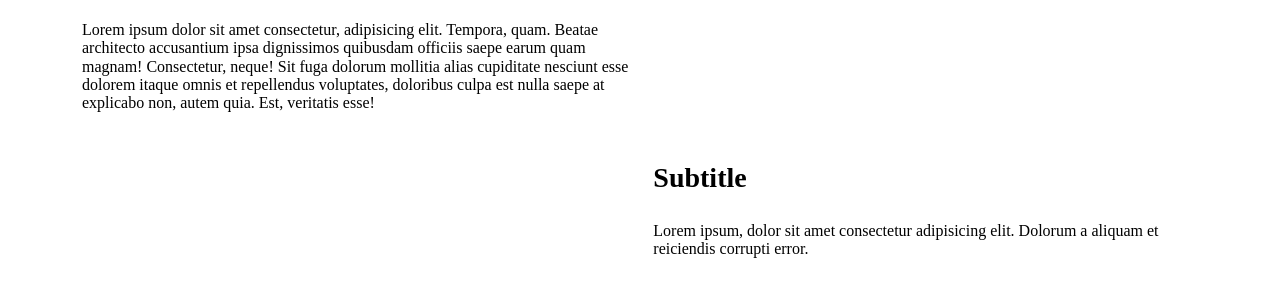
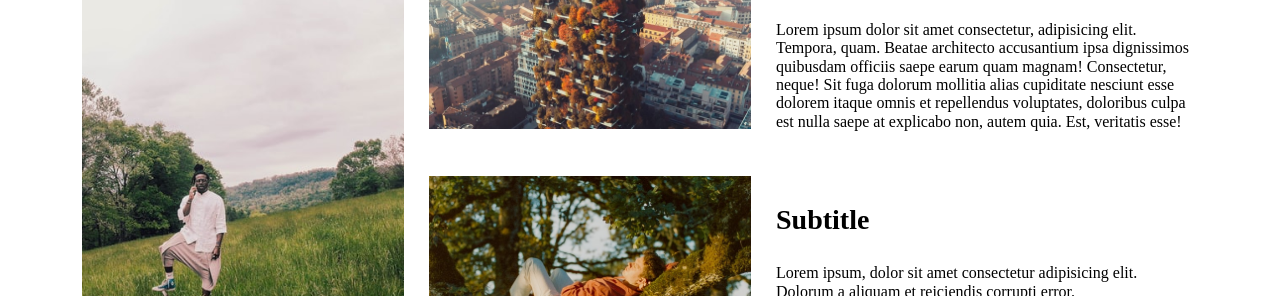
Before and after one commit to jacinyan/invision-itf-dev, a website built with webpack: page public/index.html in a window 1280 px wide. Shown: the part 169-465 px from the top of the page. Built offline with nearby package versions, Linux system fonts and the light colour scheme.

Commit message:
Initial styling to info section

```diff
--- a/src/scripts/components/info.js
+++ b/src/scripts/components/info.js
@@ -1,21 +1,27 @@
 import { importAll } from '@utils/index'
+
+const imgStyles = `width: 100%`
+const wrapperStyles = 'object-fit: cover;'
 
 function fetchImages() {
   const images = importAll(
     require.context('@/assets/images/info', true, /\.(png|jpe?g|svg)$/),
   )
 
-  const fragment = document.createDocumentFragment()
+  const nodes = images.map((image) => {
+    const imgWrapper = document.createElement('div')
+    const img = document.createElement('img')
 
-  console.log(images)
+    img.src = image
+    img.style.cssText += imgStyles
+    imgWrapper.style.cssText += wrapperStyles
 
-  // wrapper.appendChild(img)
+    imgWrapper.appendChild(img)
 
-  // fragment.appendChild(wrapper)
+    return imgWrapper
+  })
 
-  return ''
+  return nodes
 }
-fetchImages()
-// document
-//   .querySelector('.info')
-//   .insertBefore(fetchImages(), document.querySelector('.info__content--1'))
+
+export { fetchImages }
--- a/src/scripts/index.js
+++ b/src/scripts/index.js
@@ -1 +1,12 @@
-import '@scripts/components/info'
+import { fetchImages } from '@scripts/components/info'
+
+document.addEventListener('DOMContentLoaded', () => {
+  const info = document.querySelector('.info')
+  const contentOne = document.querySelector('.info__content--1')
+
+  const nodes = fetchImages()
+
+  nodes.forEach((node) => {
+    info.insertBefore(node, contentOne)
+  })
+})
--- a/src/styles/components/info.less
+++ b/src/styles/components/info.less
@@ -1,10 +1,22 @@
 .info {
   /* autoprefixer grid: autoplace */
   display: grid;
-  grid-column-gap: 10px;
-  grid-row-gap: 5px;
+  column-gap: clamp(15px, 2vw, 25px);
+  row-gap: 10px;
 
-  &__content-- {
+  div:first-of-type {
+    grid-area: i1;
+  }
+
+  div:nth-of-type(2) {
+    grid-area: i2;
+  }
+
+  div:nth-of-type(3) {
+    grid-area: i3;
+  }
+
+  &__content--1 {
     grid-area: c1;
   }
 
@@ -14,23 +26,23 @@
 
   @media screen and (max-width: 425px) {
     grid-template-areas:
-      '.'
-      '.'
-      '.'
+      'i1'
+      'i2'
+      'i3'
       'c1'
       'c2';
   }
 
   @media screen and (min-width: 426px) and (max-width: 768px) {
     grid-template-areas:
-      '. .'
-      '. .'
+      'i1 i2'
+      'i1 i3'
       'c1 c2';
   }
 
   @media screen and (min-width: 769px) {
     grid-template-areas:
-      '. . c1'
-      '. . c2';
+      'i1 i2 c1'
+      'i1 i3 c2';
   }
 }
--- a/webpack.config.js
+++ b/webpack.config.js
@@ -3,8 +3,9 @@ const path = require('path')
 // stop the build on linting error
 const ESLintPlugin = require('eslint-webpack-plugin')
 const { CleanWebpackPlugin } = require('clean-webpack-plugin')
+const { DefinePlugin } = require('webpack')
 const HtmlWebpackPlugin = require('html-webpack-plugin')
-const { DefinePlugin } = require('webpack')
+const CopyWebpackPlugin = require('copy-webpack-plugin')
 
 module.exports = {
   mode: 'development',
@@ -82,6 +83,17 @@ module.exports = {
       // quotes required
       BASE_URL: '"./"',
     }),
+    new CopyWebpackPlugin({
+      patterns: [
+        {
+          from: 'public',
+          // omit 'to', include globOptions
+          globOptions: {
+            ignore: ['**/index.html'],
+          },
+        },
+      ],
+    }),
     new ESLintPlugin(),
   ],
   target: 'web',
```
Also changed, not shown: public/favicon.ico (added).
